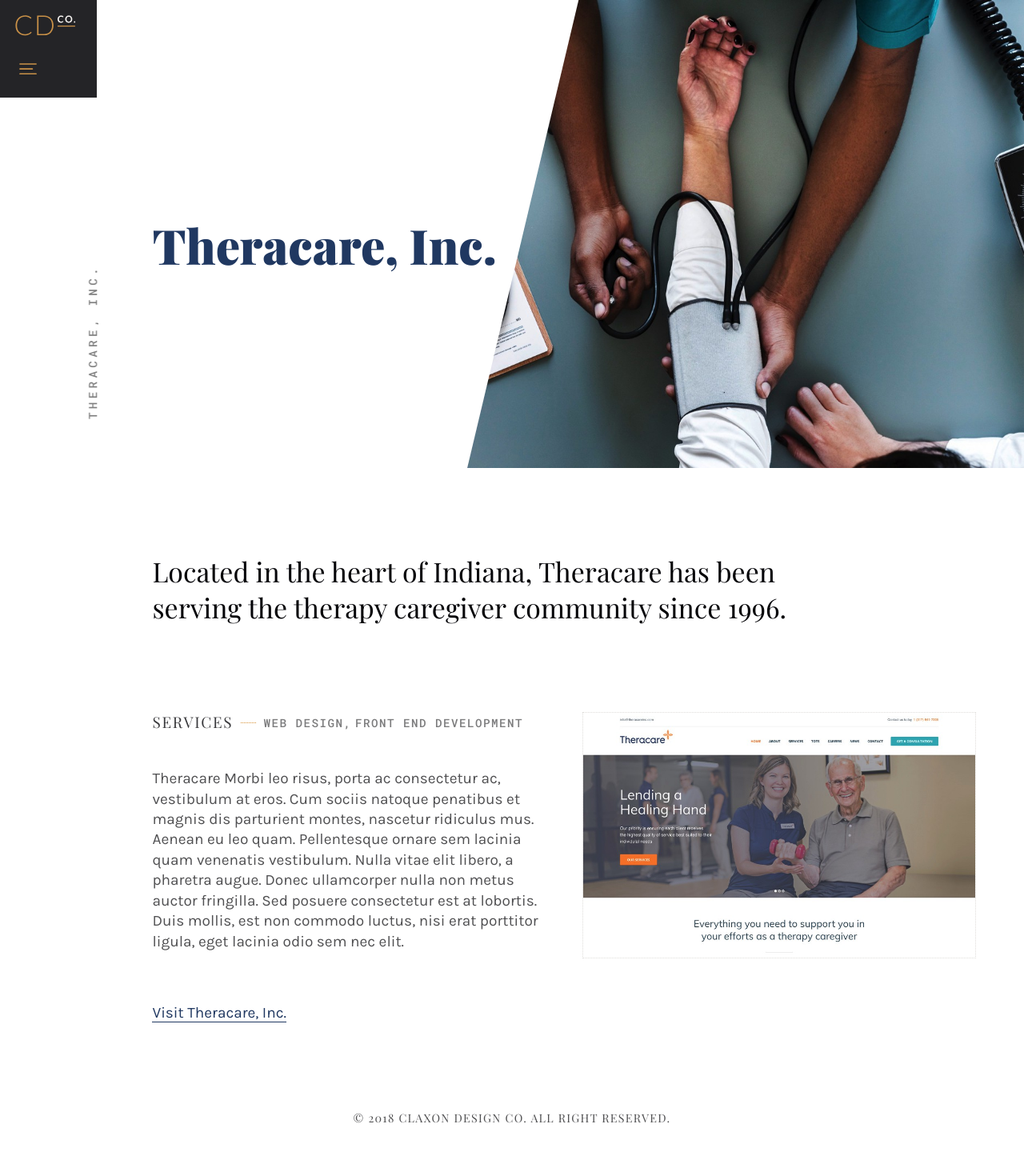
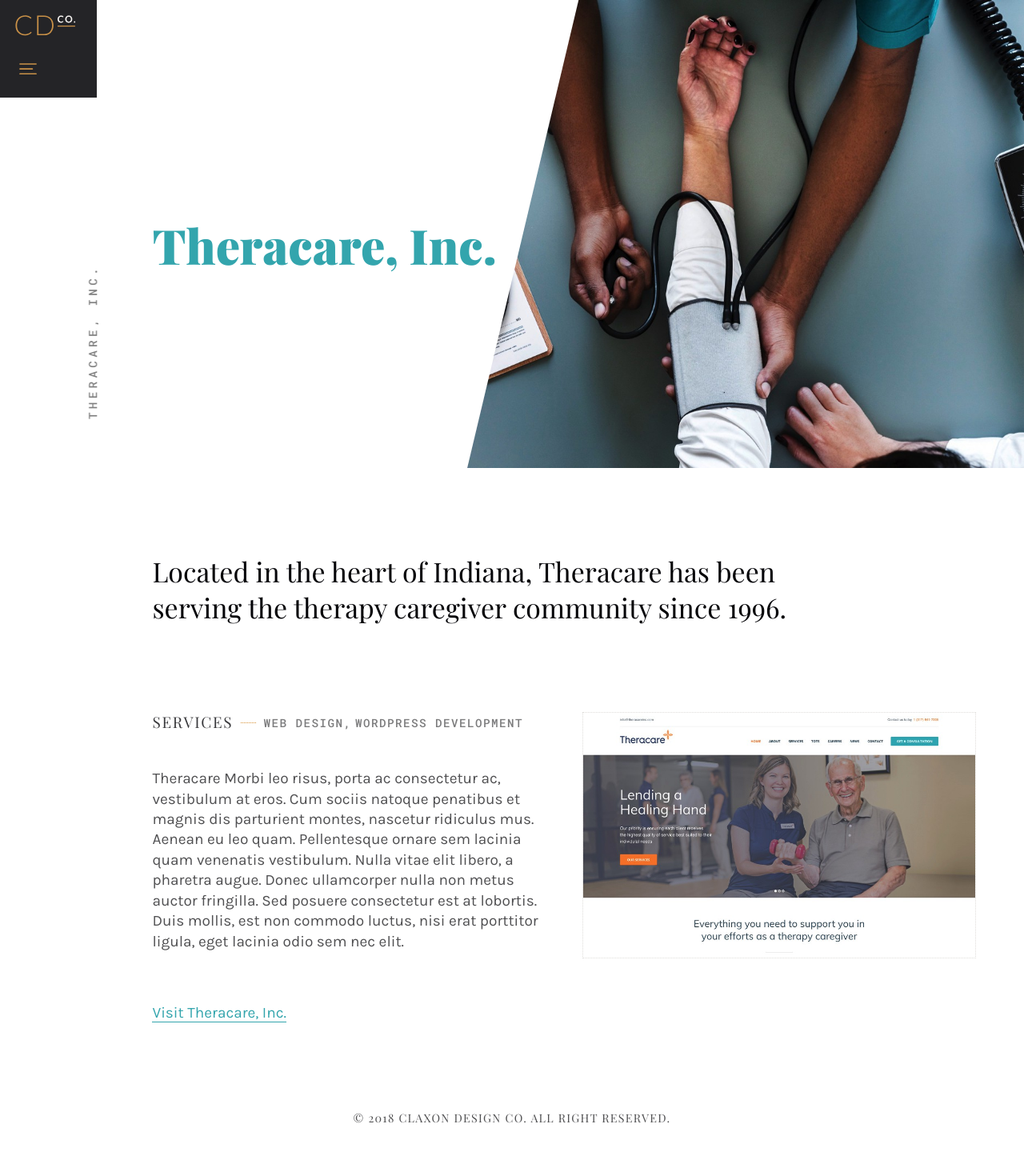
Before and after one commit to claxondesignco/claxondesignco.github.io, a Jekyll site: the page built from _portfolio/theracare.md, in a window 1280 px wide. Shown: the whole page at 80% size. Built offline with Jekyll 4.4.1, drawn with Linux system fonts in a browser that asks for light colours; nearby versions of some CDN libraries; comment, search, counter and statistics services are not loaded.

Commit message:
Edited brand colors on some portfolio items.

```diff
--- a/_portfolio/theracare.md
+++ b/_portfolio/theracare.md
@@ -3,14 +3,14 @@
 date: 2017-12-06 21:35
 link: http://theracareinc.com
 year: 2017
-brand-color: 203861
+brand-color: 33A5AD
 background: theracare-bg
 image: theracare
 image-extension: jpg
 type: Website Design/Development
 services:
 - Web Design
-- Front End Development
+- WordPress Development
 homepage: true
 excerpt: "Located in the heart of Indiana, Theracare has been serving the therapy caregiver community since&nbsp;1996."
 ---
```
Also changed, not shown: _portfolio/TOTSIndy.md (+2 -2 lines).
